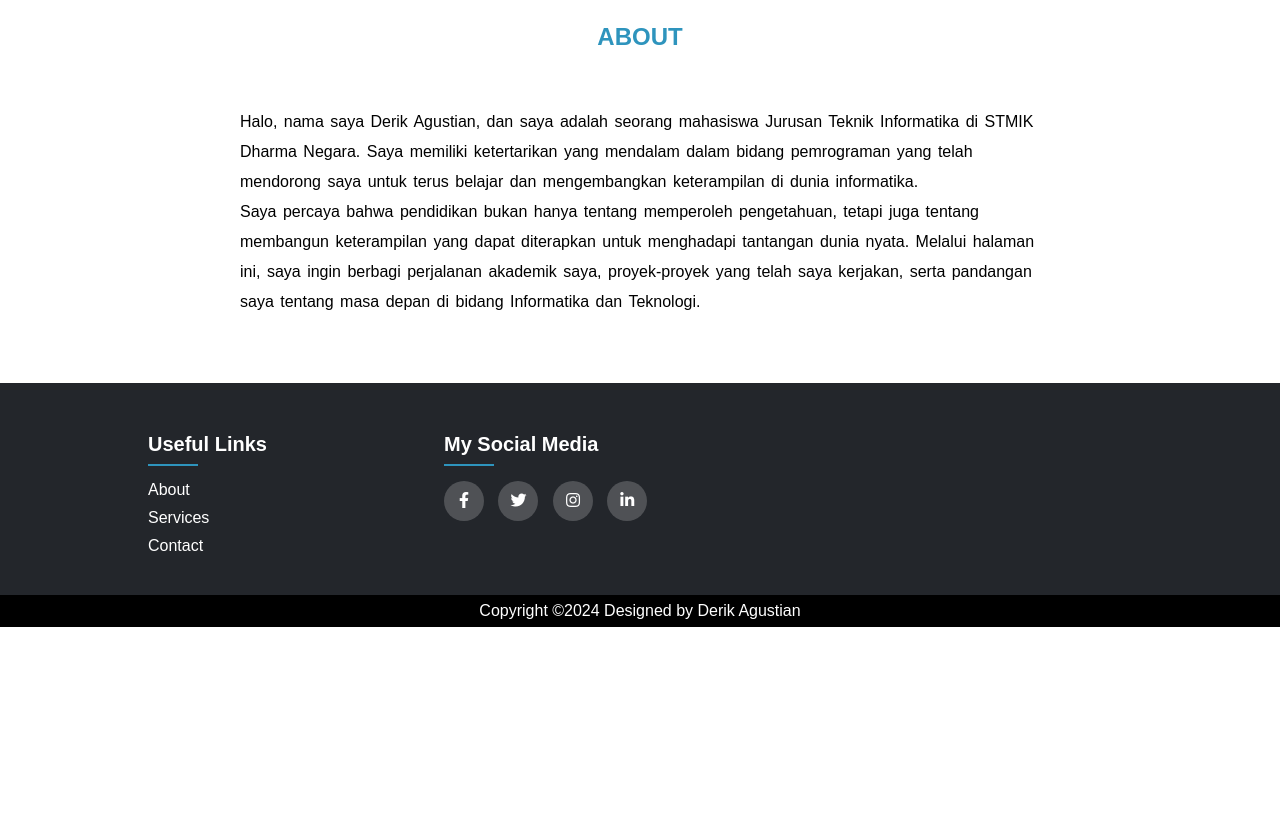
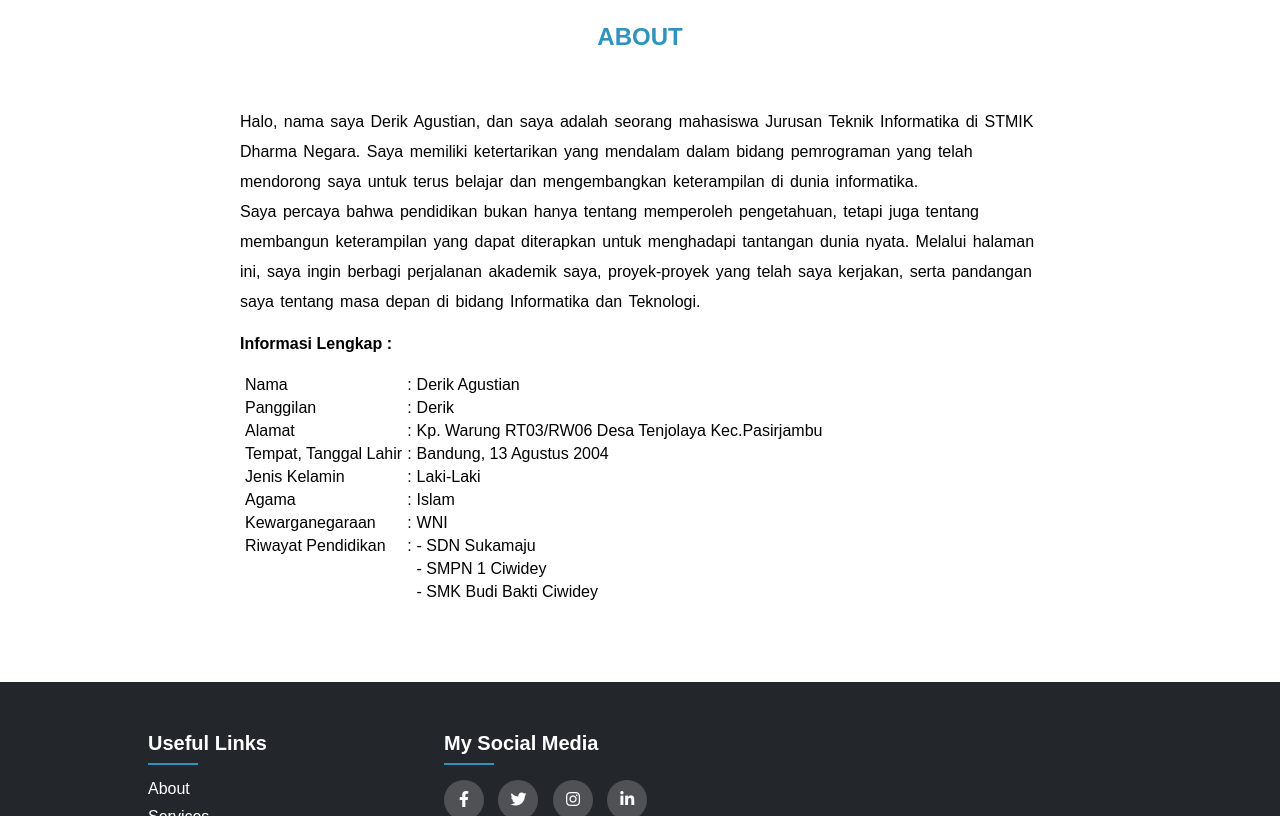
Before and after one commit to derikagustian/derikagustian.github.io, a plain HTML site: page about.html in a window 1280 px wide. Shown: the part 492-1308 px from the top of the page. Before the commit the page ends 1119 px from the top, so only its background shows below. Drawn offline with Linux system fonts and the light colour scheme.

Commit message:
initial commit

```diff
--- a/about.html
+++ b/about.html
@@ -54,6 +54,61 @@
           Saya percaya bahwa pendidikan bukan hanya tentang memperoleh pengetahuan, tetapi juga tentang membangun keterampilan yang dapat diterapkan untuk menghadapi tantangan dunia nyata. Melalui halaman ini, saya ingin berbagi perjalanan
           akademik saya, proyek-proyek yang telah saya kerjakan, serta pandangan saya tentang masa depan di bidang Informatika dan Teknologi.
         </p>
+        <br />
+        <strong>Informasi Lengkap :</strong>
+        <br />
+        <table cellspacing="5px">
+          <tr>
+            <td>Nama</td>
+            <td>:</td>
+            <td>Derik Agustian</td>
+          </tr>
+          <tr>
+            <td>Panggilan</td>
+            <td>:</td>
+            <td>Derik</td>
+          </tr>
+          <tr>
+            <td>Alamat</td>
+            <td>:</td>
+            <td>Kp. Warung RT03/RW06 Desa Tenjolaya Kec.Pasirjambu</td>
+          </tr>
+          <tr>
+            <td>Tempat, Tanggal Lahir</td>
+            <td>:</td>
+            <td>Bandung, 13 Agustus 2004</td>
+          </tr>
+          <tr>
+            <td>Jenis Kelamin</td>
+            <td>:</td>
+            <td>Laki-Laki</td>
+          </tr>
+          <tr>
+            <td>Agama</td>
+            <td>:</td>
+            <td>Islam</td>
+          </tr>
+          <tr>
+            <td>Kewarganegaraan</td>
+            <td>:</td>
+            <td>WNI</td>
+          </tr>
+          <tr>
+            <td>Riwayat Pendidikan</td>
+            <td>:</td>
+            <td>- SDN Sukamaju</td>
+          </tr>
+          <tr>
+            <td></td>
+            <td></td>
+            <td>- SMPN 1 Ciwidey</td>
+          </tr>
+          <tr>
+            <td></td>
+            <td></td>
+            <td>- SMK Budi Bakti Ciwidey</td>
+          </tr>
+        </table>
       </div>
     </section>
 
```
